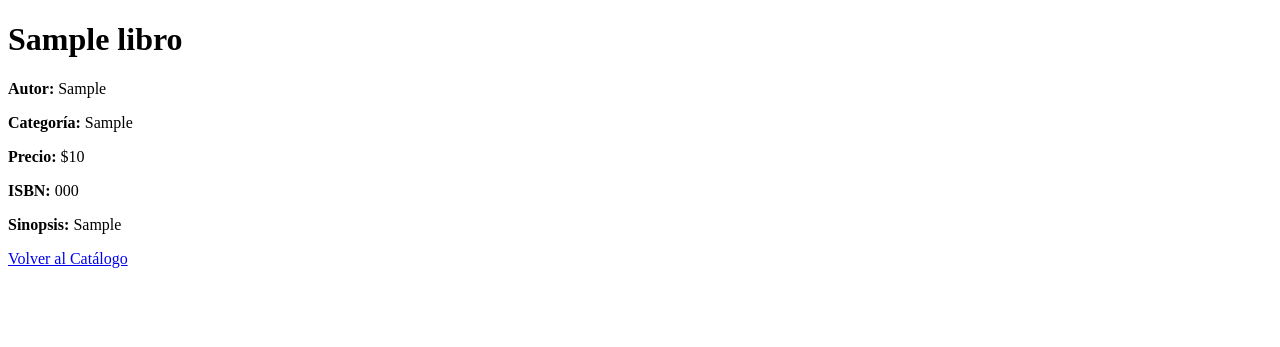
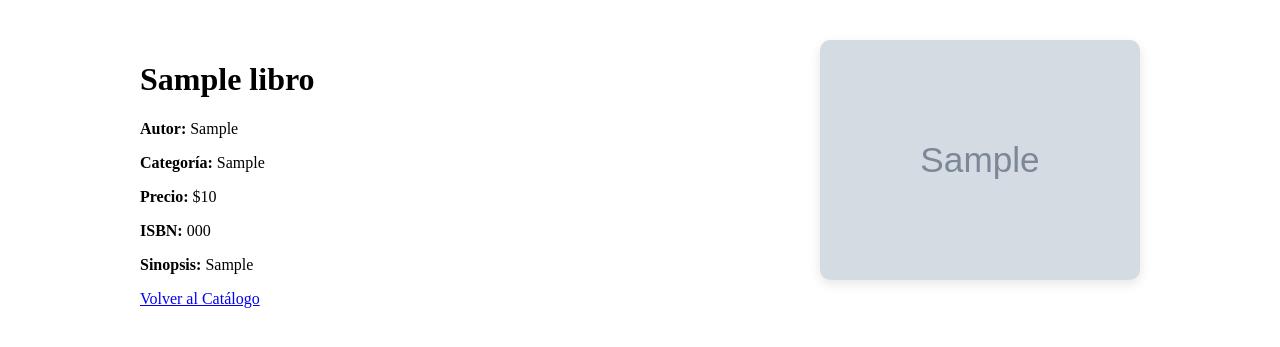
Before and after one commit to DrawdE30/biblioteca, a PHP site: page /catalogo_libros/detalle.php?id=1 in a window 1280 px wide. Shown: the top 347 px of the page. Run offline with PHP 8.4, Linux system fonts and the light colour scheme; tables that the repository leaves empty or names only in its code hold one stand-in row (values such as "Sample post"); grey boxes marked "Sample" are stand-in pictures.

Commit message:
nuevo avance

```diff
--- a/catalogo_libros/detalle.php
+++ b/catalogo_libros/detalle.php
@@ -11,15 +11,52 @@ $libro = $resultado->fetch_assoc();
 <html>
 <head>
     <title>Detalles del Libro</title>
+    <style>
+    .contenedor {
+        display: flex;
+        justify-content: space-between;
+        align-items: flex-start;
+        gap: 40px;
+        max-width: 1000px;
+        margin: 20px auto;
+        padding: 20px;
+    }
+    .texto {
+        flex: 2;
+    }
+    .imagen {
+        flex: 1;
+        display: flex;
+        justify-content: center;
+        align-items: center;
+    }
+    .imagen img {
+        width: 100%;
+        max-width: 400px;
+        height: auto;
+        border-radius: 10px;
+        box-shadow: 0 4px 12px rgba(0,0,0,0.1);
+    }
+</style>
 </head>
 <body>
+    <div class="contenedor">
+        <div class="texto">
             <h1><?php echo $libro['titulo']; ?></h1>
             <p><strong>Autor:</strong> <?php echo $libro['autor']; ?></p>
             <p><strong>Categoría:</strong> <?php echo $libro['categoria']; ?></p>
             <p><strong>Precio:</strong> $<?php echo $libro['precio']; ?></p>
             <p><strong>ISBN:</strong> <?php echo $libro['isbn']; ?></p>
             <p><strong>Sinopsis:</strong> <?php echo $libro['sinopsis']; ?></p>
-
             <a href="index.php">Volver al Catálogo</a>
+        </div>
+        <div class="imagen">
+            <?php if (!empty($libro['imagen_portada'])): ?>
+                <img src="imagenes/<?php echo htmlspecialchars($libro['imagen_portada']); ?>" alt="Portada del libro">
+            <?php else: ?>
+                <p><em>No hay imagen disponible.</em></p>
+            <?php endif; ?>
+        </div>
+    </div>
 </body>
 </html>
```
Lines whose indentation alone changed are shown as unchanged.
